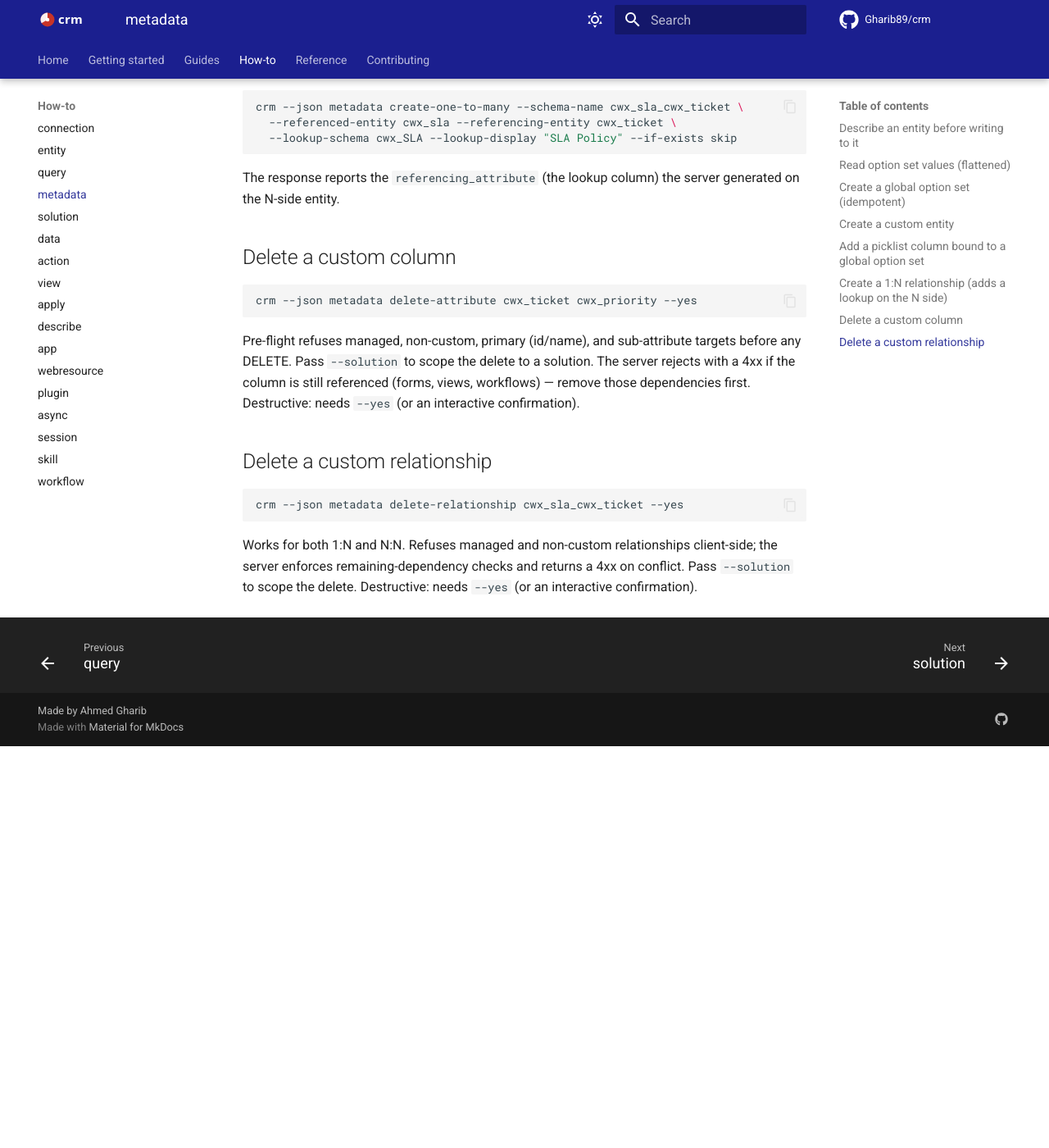
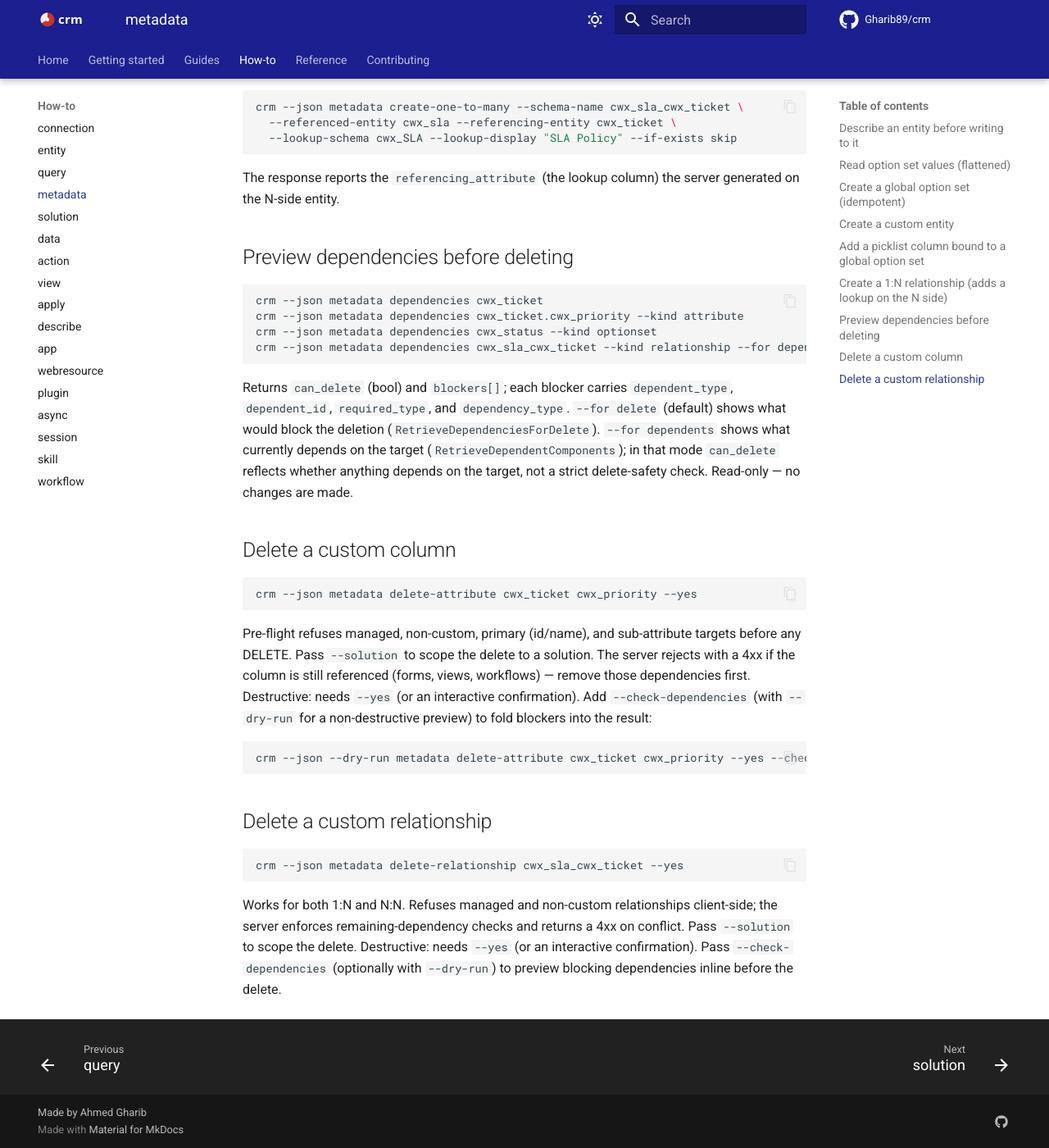
Before and after one commit to Gharib89/crm, an MkDocs documentation site: the page built from docs/how-to/metadata.md, in a window 1280 px wide and 1400 px high, scrolled down 1886 px. Shown: the whole window at 82% size. Built offline with MkDocs 1.6.1 and Material for MkDocs 9.7.7, drawn with Linux system fonts in a browser that asks for light colours; comment, search, counter and statistics services are not loaded; before the commit the page ends 2796 px from its top, so only the background shows below that.

Commit message:
docs(metadata): document dependencies command + --check-dependencies; align import alias (#81)
- CHANGELOG.md: two Unreleased Added bullets for `metadata dependencies` and `--check-dependencies`
- docs/how-to/metadata.md: new "Preview dependencies before deleting" section with verified examples; delete sections note --check-dependencies + --dry-run
- README.md: one-liner capability bullet for metadata dependencies
- crm/skills/SKILL.md: updated command groups table + new §5a example block for dependencies and --check-dependencies
- crm/commands/metadata.py: widen dependencies docstring to cover both --for modes
- crm/core/{metadata,metadata_attrs,relationships,optionsets}.py: rename import alias _dependencies → dep_mod (matches meta_mod/os_mod/rel_mod convention)

Co-Authored-By: Claude Opus 4.8 (1M context) <noreply@anthropic.com>

````diff
--- a/docs/how-to/metadata.md
+++ b/docs/how-to/metadata.md
@@ -80,16 +80,35 @@ crm --json metadata create-one-to-many --schema-name cwx_sla_cwx_ticket \
 ```
 The response reports the `referencing_attribute` (the lookup column) the server generated on the N-side entity.
 
+## Preview dependencies before deleting
+
+```bash
+crm --json metadata dependencies cwx_ticket
+crm --json metadata dependencies cwx_ticket.cwx_priority --kind attribute
+crm --json metadata dependencies cwx_status --kind optionset
+crm --json metadata dependencies cwx_sla_cwx_ticket --kind relationship --for dependents
+```
+Returns `can_delete` (bool) and `blockers[]`; each blocker carries `dependent_type`,
+`dependent_id`, `required_type`, and `dependency_type`. `--for delete` (default) shows
+what would block the deletion (`RetrieveDependenciesForDelete`). `--for dependents`
+shows what currently depends on the target (`RetrieveDependentComponents`); in that
+mode `can_delete` reflects whether anything depends on the target, not a strict
+delete-safety check. Read-only — no changes are made.
+
 ## Delete a custom column
 
 ```bash
 crm --json metadata delete-attribute cwx_ticket cwx_priority --yes
 ```
-Pre-flight refuses managed, non-custom, primary (id/name), and sub-attribute targets before any DELETE. Pass `--solution` to scope the delete to a solution. The server rejects with a 4xx if the column is still referenced (forms, views, workflows) — remove those dependencies first. Destructive: needs `--yes` (or an interactive confirmation).
+Pre-flight refuses managed, non-custom, primary (id/name), and sub-attribute targets before any DELETE. Pass `--solution` to scope the delete to a solution. The server rejects with a 4xx if the column is still referenced (forms, views, workflows) — remove those dependencies first. Destructive: needs `--yes` (or an interactive confirmation). Add `--check-dependencies` (with `--dry-run` for a non-destructive preview) to fold blockers into the result:
+
+```bash
+crm --json --dry-run metadata delete-attribute cwx_ticket cwx_priority --yes --check-dependencies
+```
 
 ## Delete a custom relationship
 
 ```bash
 crm --json metadata delete-relationship cwx_sla_cwx_ticket --yes
 ```
-Works for both 1:N and N:N. Refuses managed and non-custom relationships client-side; the server enforces remaining-dependency checks and returns a 4xx on conflict. Pass `--solution` to scope the delete. Destructive: needs `--yes` (or an interactive confirmation).
+Works for both 1:N and N:N. Refuses managed and non-custom relationships client-side; the server enforces remaining-dependency checks and returns a 4xx on conflict. Pass `--solution` to scope the delete. Destructive: needs `--yes` (or an interactive confirmation). Pass `--check-dependencies` (optionally with `--dry-run`) to preview blocking dependencies inline before the delete.
````
Also changed, not shown: CHANGELOG.md (+12 -0 lines), README.md (+1 -0 lines), crm/skills/SKILL.md (+26 -1 lines), 5 other files.
